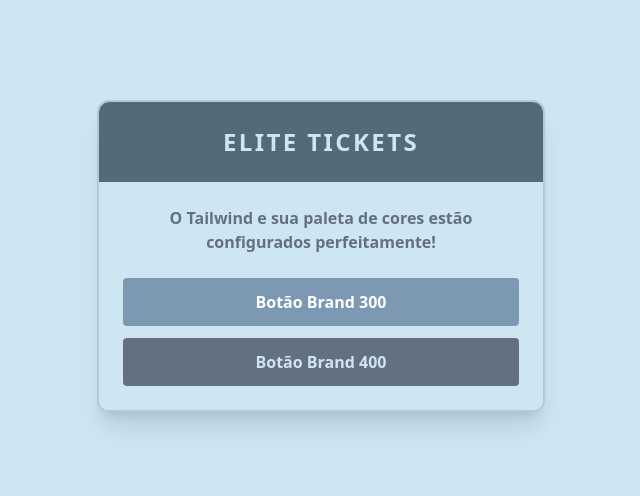
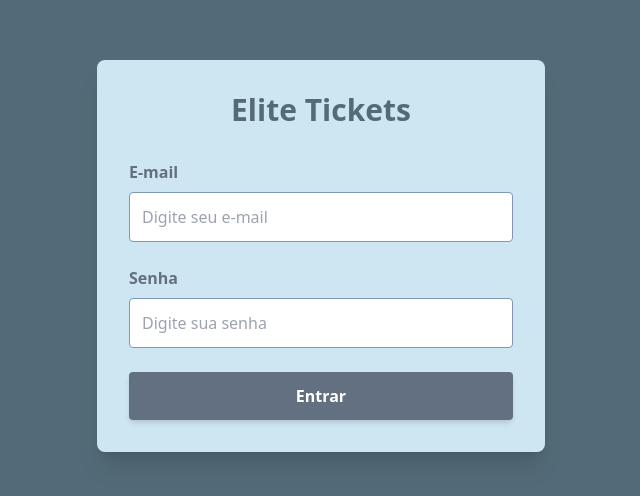
Before and after one commit to Plataforma-de-Eventos-e-Ingressos/frontend-web, a React (Vite) app: page / in a window 1280 px wide. Shown: the part 144-640 px from the top of the page, without its empty margins (319-959 px from the left). Built offline with nearby package versions, Linux system fonts and the light colour scheme.

Commit message:
login screen implemented

```diff
--- a/package.json
+++ b/package.json
@@ -10,8 +10,10 @@
     "preview": "vite preview"
   },
   "dependencies": {
+    "axios": "^1.19.0",
     "react": "^19.2.8",
-    "react-dom": "^19.2.8"
+    "react-dom": "^19.2.8",
+    "react-router-dom": "^7.18.2"
   },
   "devDependencies": {
     "@eslint/js": "^10.0.1",
--- a/src/App.jsx
+++ b/src/App.jsx
@@ -1,30 +1,32 @@
+import { BrowserRouter, Routes, Route } from 'react-router-dom';
+import { Login } from './pages/Login';
+import { ProtectedRoute } from './components/ProtectedRoute';
+
+function DashboardTemporario() {
+  return (
+    <div className="min-h-screen flex items-center justify-center bg-gray-900 text-white">
+      <h1 className="text-3xl">Você está logado! Token salvo com sucesso. 🎉</h1>
+    </div>
+  );
+}
+
 function App() {
   return (
-    <div className="flex min-h-screen items-center justify-center p-6">
-      <div className="w-full max-w-md bg-white rounded-xl shadow-xl overflow-hidden border-2 border-brand-200">
-        <div className="bg-brand-500 p-6 text-center">
-          <h1 className="text-2xl font-bold text-brand-100 uppercase tracking-widest">
-            Elite Tickets
-          </h1>
-        </div>
+    <BrowserRouter>
+      <Routes>
+        <Route path="/" element={<Login />} />
 
-        <div className="p-6 bg-brand-100">
-          <p className="text-brand-400 text-center font-semibold mb-6">
-            O Tailwind e sua paleta de cores estão configurados perfeitamente!
-          </p>
-
-          <div className="space-y-3">
-            <button className="w-full py-3 font-bold rounded bg-brand-300 text-white hover:bg-brand-400 transition-colors">
-              Botão Brand 300
-            </button>
-            <button className="w-full py-3 font-bold rounded bg-brand-400 text-brand-100 hover:bg-brand-500 transition-colors">
-              Botão Brand 400
-            </button>
-          </div>
-        </div>
-      </div>
-    </div>
-  )
+        <Route
+          path="/dashboard"
+          element={
+            <ProtectedRoute>
+              <DashboardTemporario />
+            </ProtectedRoute>
+          }
+        />
+      </Routes>
+    </BrowserRouter>
+  );
 }
 
-export default App
+export default App;
--- /dev/null
+++ b/src/components/ProtectedRoute.jsx
@@ -0,0 +1,12 @@
+// src/components/ProtectedRoute.jsx
+import { Navigate } from 'react-router-dom';
+
+export function ProtectedRoute({ children }) {
+  const token = localStorage.getItem('@EliteTickets:token');
+
+  if (!token) {
+    return <Navigate to="/" replace />;
+  }
+
+  return children;
+}
--- /dev/null
+++ b/src/pages/Login.jsx
@@ -0,0 +1,75 @@
+import { useState } from 'react';
+import { useNavigate } from 'react-router-dom';
+import { api } from '../services/api';
+
+export function Login() {
+  const [email, setEmail] = useState('');
+  const [password, setPassword] = useState('');
+  const [error, setError] = useState('');
+  const navigate = useNavigate();
+
+  const handleLogin = async (e) => {
+    e.preventDefault();
+    setError('');
+
+    try {
+      const response = await api.post('/auth/login', {
+        email,
+        password,
+      });
+
+      const { access_token } = response.data;
+      localStorage.setItem('@EliteTickets:token', access_token);
+      navigate('/dashboard');
+    } catch (err) {
+      setError('E-mail ou senha incorretos. Tente novamente.');
+    }
+  };
+
+  return (
+    <div className="min-h-screen flex items-center justify-center bg-brand-500 px-4">
+      <div className="bg-brand-100 p-8 rounded-lg shadow-xl w-full max-w-md">
+        <h2 className="text-3xl font-bold text-brand-500 text-center mb-8">Elite Tickets</h2>
+
+        {error && (
+          <div className="bg-red-500 text-white p-3 rounded mb-4 text-sm text-center shadow">
+            {error}
+          </div>
+        )}
+
+        <form onSubmit={handleLogin} className="space-y-6">
+          <div>
+            <label className="block text-brand-400 font-semibold mb-2">E-mail</label>
+            <input
+              type="email"
+              value={email}
+              onChange={(e) => setEmail(e.target.value)}
+              className="w-full p-3 rounded bg-white text-brand-500 border border-brand-300 focus:border-brand-500 focus:ring-2 focus:ring-brand-200 outline-none transition-all"
+              placeholder="Digite seu e-mail"
+              required
+            />
+          </div>
+
+          <div>
+            <label className="block text-brand-400 font-semibold mb-2">Senha</label>
+            <input
+              type="password"
+              value={password}
+              onChange={(e) => setPassword(e.target.value)}
+              className="w-full p-3 rounded bg-white text-brand-500 border border-brand-300 focus:border-brand-500 focus:ring-2 focus:ring-brand-200 outline-none transition-all"
+              placeholder="Digite sua senha"
+              required
+            />
+          </div>
+
+          <button
+            type="submit"
+            className="w-full bg-brand-400 hover:bg-brand-500 text-white font-bold py-3 px-4 rounded shadow-md transition duration-200 ease-in-out transform hover:-translate-y-0.5"
+          >
+            Entrar
+          </button>
+        </form>
+      </div>
+    </div>
+  );
+}
--- /dev/null
+++ b/src/services/api.js
@@ -0,0 +1,13 @@
+import axios from 'axios';
+
+export const api = axios.create({
+  baseURL: 'http://localhost:8000',
+});
+
+api.interceptors.request.use((config) => {
+  const token = localStorage.getItem('@EliteTickets:token');
+  if (token) {
+    config.headers.Authorization = `Bearer ${token}`;
+  }
+  return config;
+});
```
